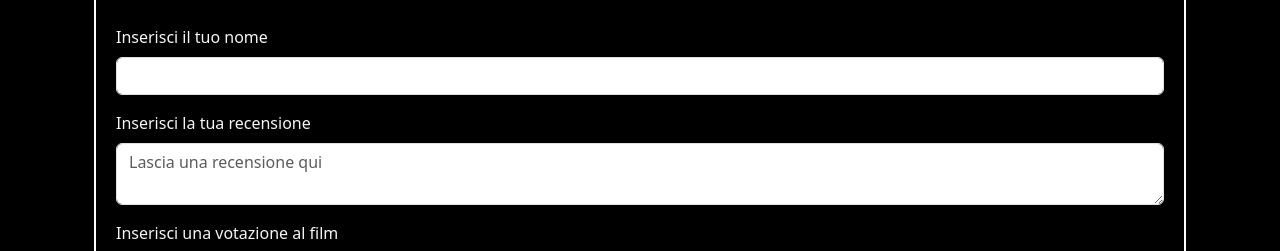
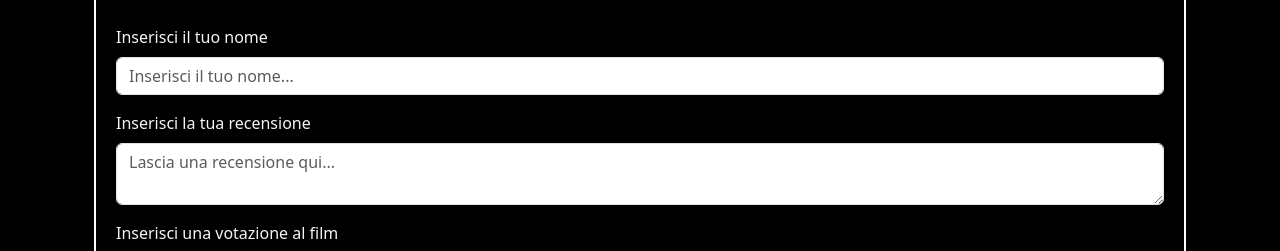
Before and after one commit to Stefanospedicato/webapp-react, a React (Vite) app: page /movies/1 in a window 1280 px wide. Shown: the part 653-904 px from the top of the page. Built offline with nearby package versions, Linux system fonts and the light colour scheme; no server answers; a web font is replaced by a local one.

Commit message:
feat: add placeholders to form inputs

```diff
--- a/components/ReviewForm.jsx
+++ b/components/ReviewForm.jsx
@@ -59,6 +59,7 @@ const ReviewForm = ({ movie_id, fetchMovie }) => {
             <input
               type="text"
               className="form-control"
+              placeholder="Inserisci il tuo nome..."
               name="name"
               value={formData.name}
               onChange={setFieldValue}
@@ -68,7 +69,7 @@ const ReviewForm = ({ movie_id, fetchMovie }) => {
             <label className="form-label">Inserisci la tua recensione</label>
             <textarea
               className="form-control"
-              placeholder="Lascia una recensione qui"
+              placeholder="Lascia una recensione qui..."
               name="text"
               value={formData.text}
               onChange={setFieldValue}
```
